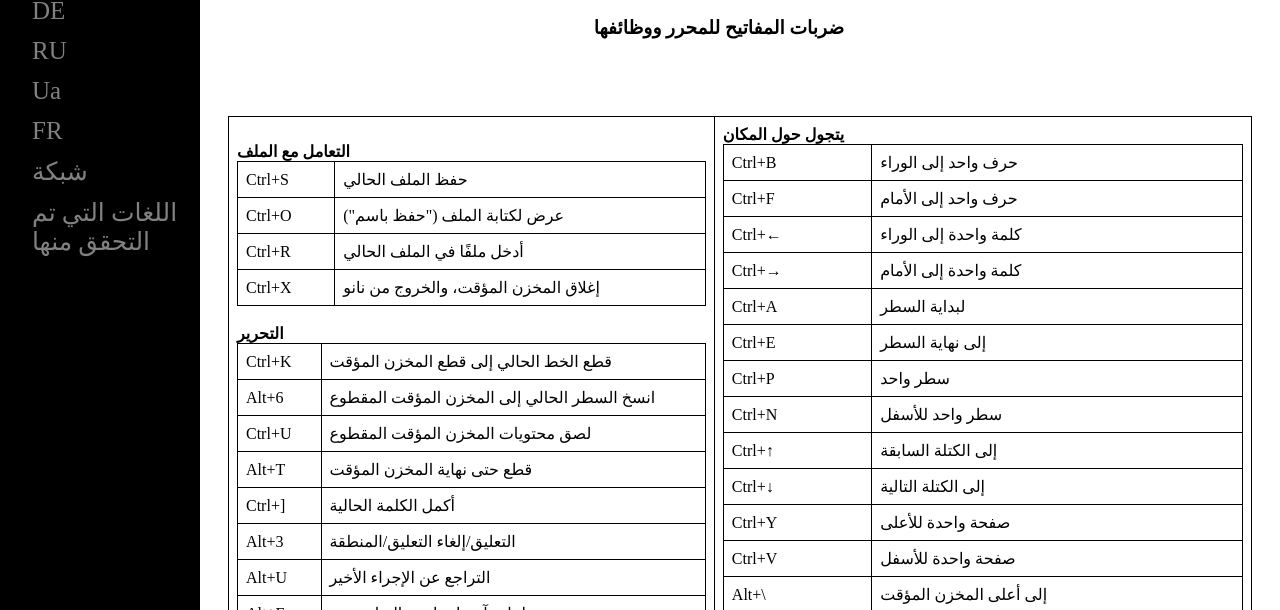
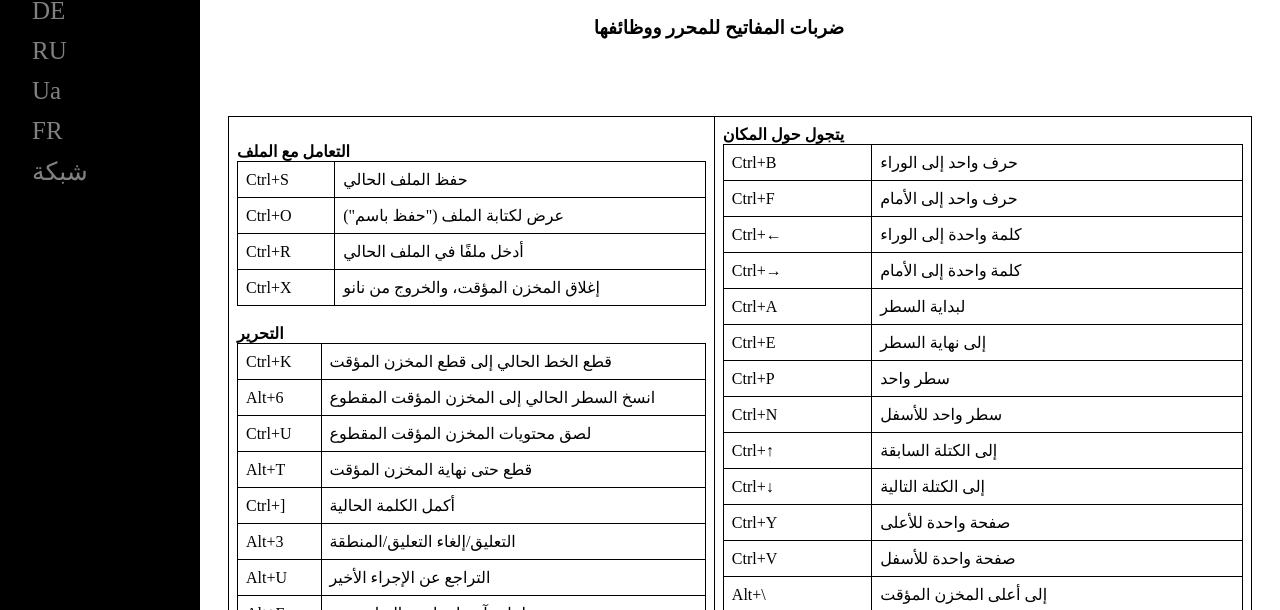
Before and after one commit to stuffbymax/nano-cheat-sheet, a plain HTML site: page شبكة.html in a window 1280 px wide. Shown: the part 189-799 px from the top of the page. Drawn offline with Linux system fonts and the light colour scheme.

Commit message:
Update شبكة.html

```diff
--- a/شبكة.html
+++ b/شبكة.html
@@ -87,7 +87,6 @@
       <a href="ukr.html">Ua</a>
       <a href="fr.html">FR</a>
       <a href="شبكة.html">شبكة</a>
-      <a href="verification-arab.html">اللغات التي تم التحقق منها</a>
       </ul>
       </div>
 <br>
```
